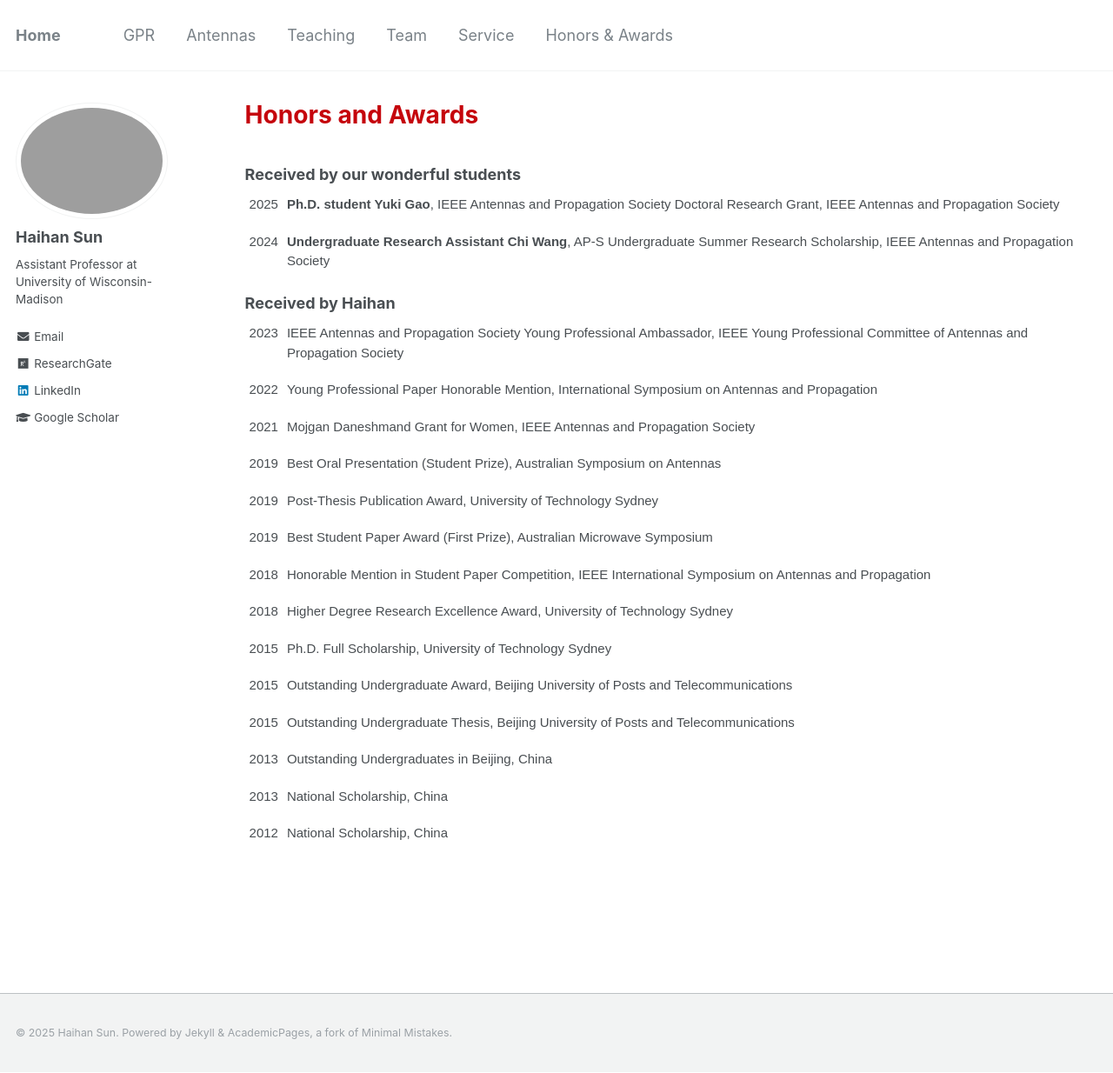
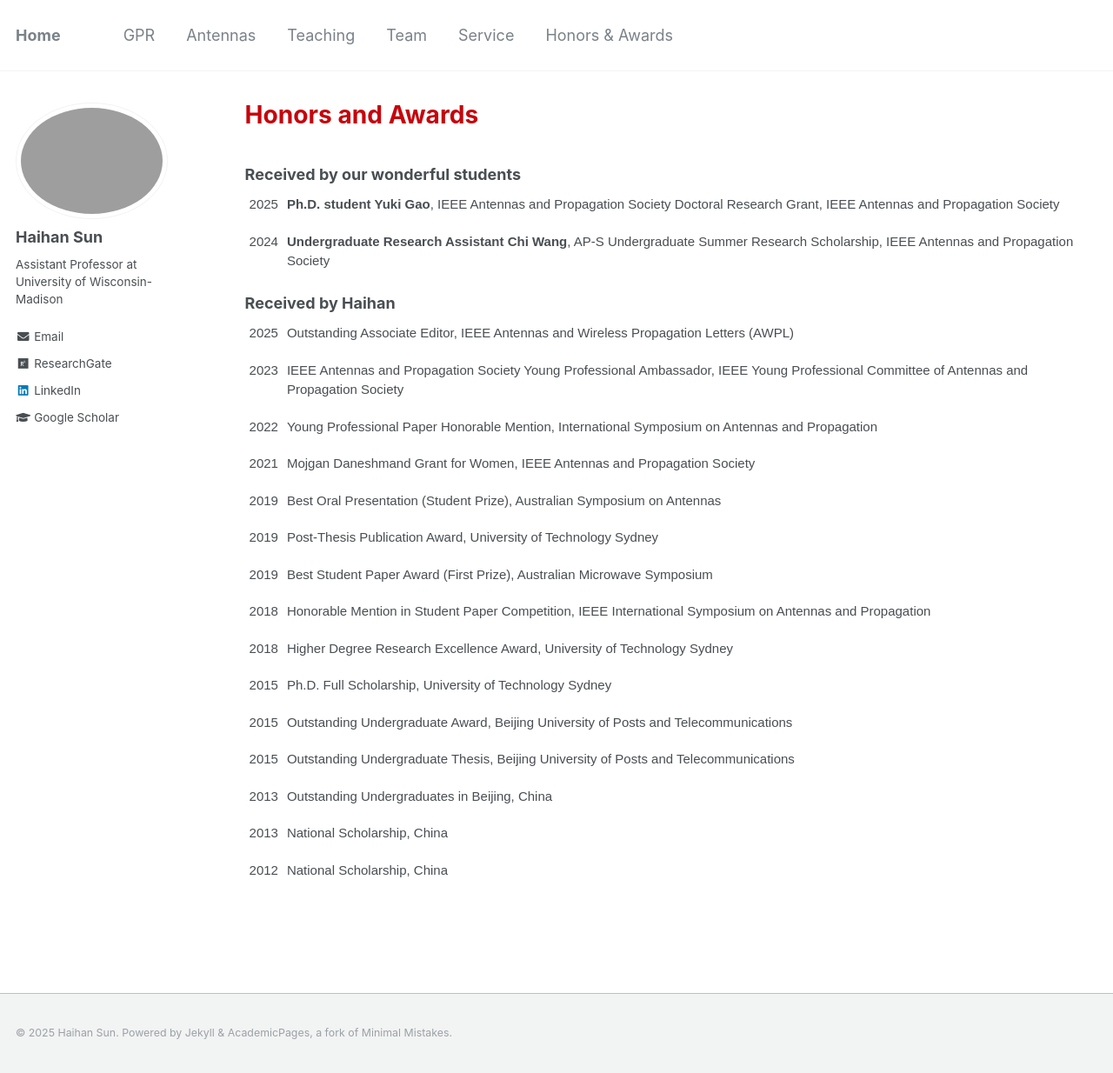
Before and after one commit to Haihan-Sun/Haihan-Sun.github.io, a Jekyll site: the page built from _pages/awards.html, in a window 1280 px wide and 1234 px high. Shown: the whole window at 87% size. Built offline with Jekyll 4.4.1, drawn with Linux system fonts in a browser that asks for light colours.

Commit message:
Update awards.html

```diff
--- a/_pages/awards.html
+++ b/_pages/awards.html
@@ -37,6 +37,11 @@ author_profile: true
  </tr>
 <table class="tg">
 <tbody>
+
+  <tr>
+    <td class="tg-ko0z">2025</td>
+    <td class="tg-ko0z">Outstanding Associate Editor, IEEE Antennas and Wireless Propagation Letters (AWPL) </td>
+  </tr>
   <tr>
     <td class="tg-ko0z">2023</td>
     <td class="tg-ko0z">IEEE Antennas and Propagation Society Young Professional Ambassador, IEEE Young Professional Committee of Antennas and Propagation Society <br>
```
